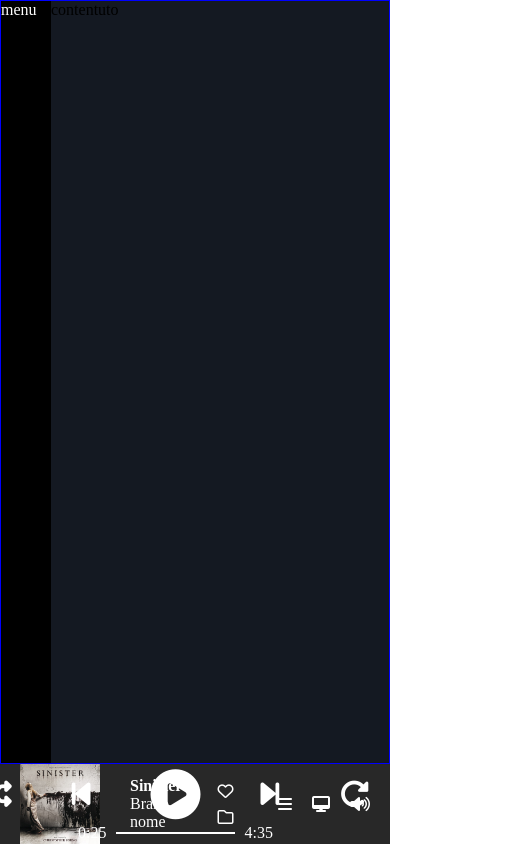
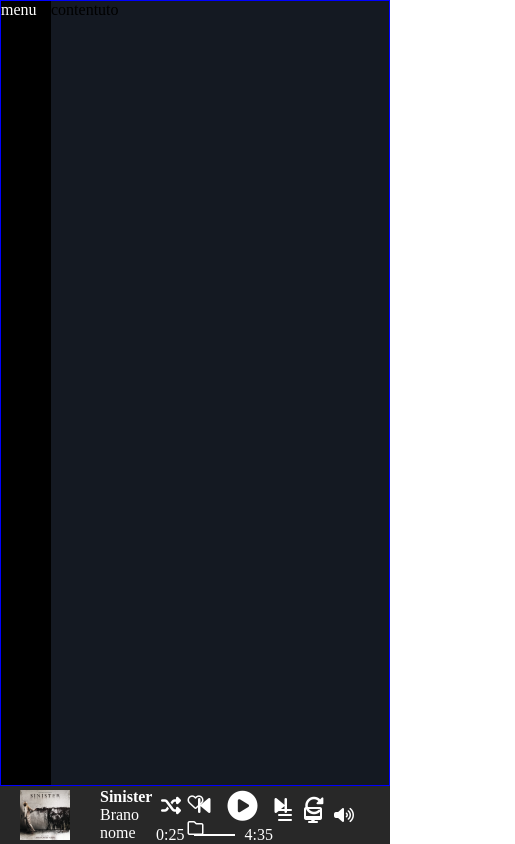
Before and after one commit to MattiaEsposito98/html-css-spotifyweb, a plain HTML site: page index.html in a window 390 px wide. Shown: the whole page, 515 px wide, since content can reach past the window. Drawn offline with Linux system fonts and the light colour scheme.

Commit message:
add responsive footer mobile

```diff
--- a/index.html
+++ b/index.html
@@ -35,7 +35,7 @@
         </div>
       </div>
 
-      <div class="col-50">
+      <div class="col-center">
         <div class="btn-icons">
           <i class="fa-solid fa-shuffle"></i>
           <i class="fa-solid fa-backward-step"></i>
--- a/style.css
+++ b/style.css
@@ -64,7 +64,7 @@ i {
   color: var(--font-color);
 }
 
-.col-50 {
+.col-center {
   width: 50%;
   justify-content: center;
 }
@@ -111,7 +111,6 @@ i {
   display: flex;
   align-items: center;
   gap: 10px;
-  justify-content: flex-end;
 }
 
 .btn-icons_right .line-minute {
@@ -126,10 +125,40 @@ i {
   .menu-sidebar {
     width: 50px;
   }
+
   .song-icons {
     width: 20%;
     padding-left: 20px;
     display: flex;
     flex-wrap: nowrap;
+  }
+
+  .song-icons img {
+    height: 50px;
+  }
+
+  .col-center {
+    width: 30%;
+    margin-left: auto;
+  }
+
+  .btn-icons {
+    color: var(--font-color);
+    font-size: 20px;
+    display: flex;
+    gap: 7px;
+    align-items: center;
+    justify-content: space-around;
+
+  }
+
+  .btn-icons :nth-child(3) {
+    font-size: 30px;
+  }
+
+  .btn-icons_right {
+    width: 30%;
+    color: var(--font-color);
+    gap: 2px;
+  }
 }
-}
```
